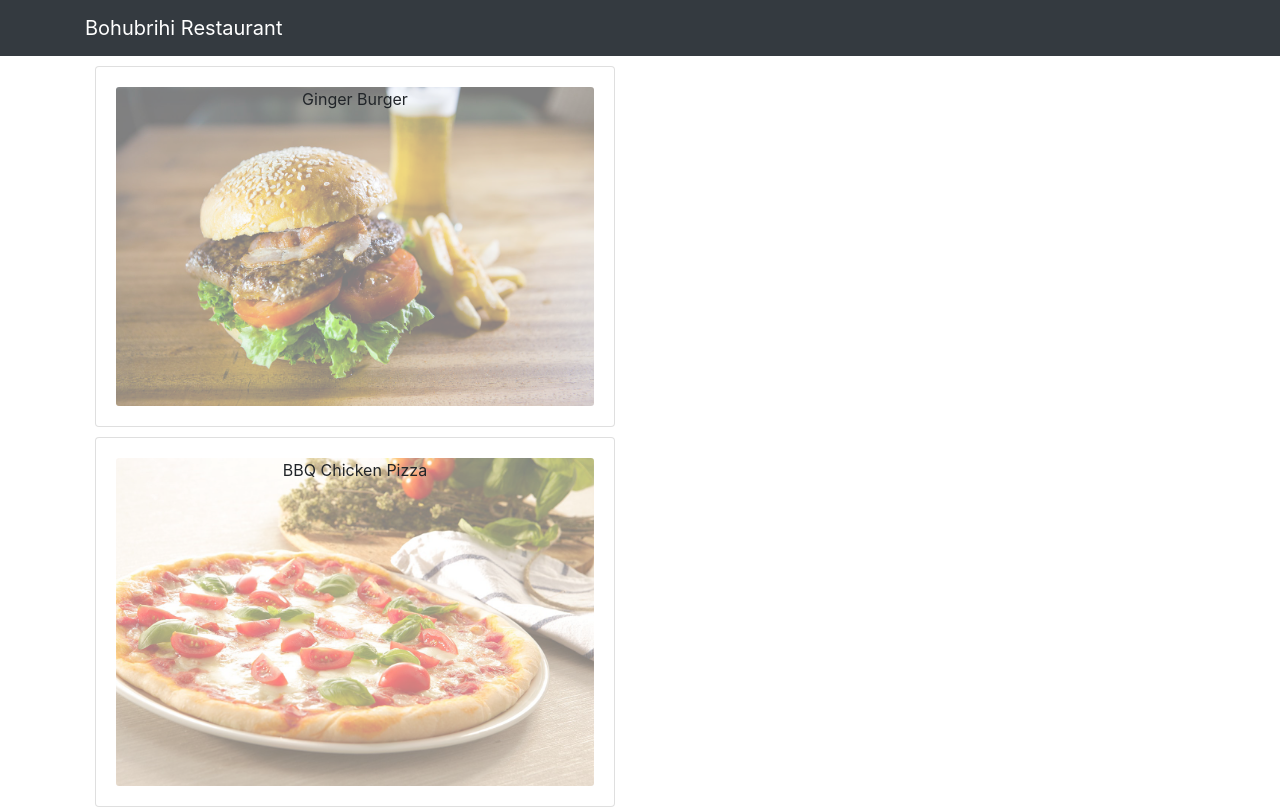
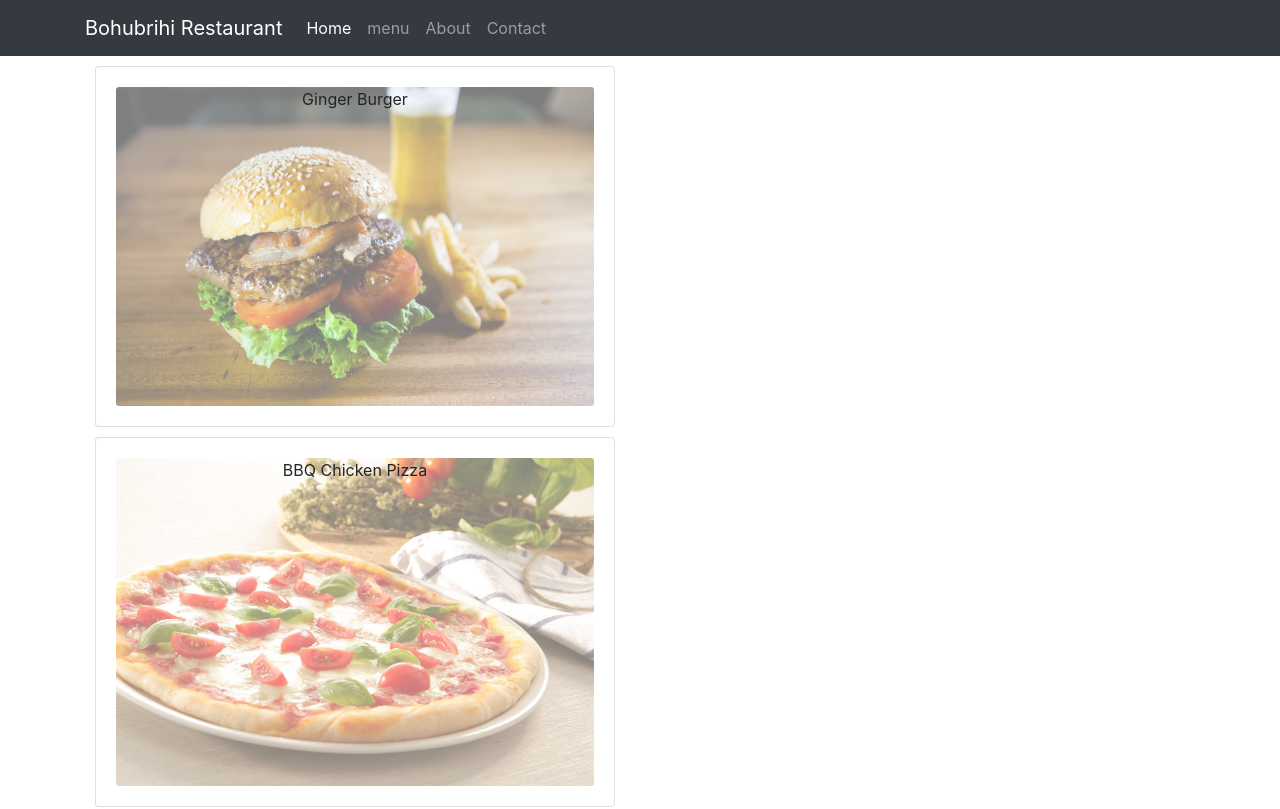
Before and after one commit to i-saiful/Bohubrihi-Restaurant, a React (Create React App) app: page /menu in a window 1280 px wide. Shown: the top 809 px of the page. Built offline with nearby package versions, Linux system fonts and the light colour scheme.

Commit message:
navigation design

```diff
--- a/src/components/header/Navigation.js
+++ b/src/components/header/Navigation.js
@@ -1,16 +1,49 @@
-import React from 'react'
-import {Navbar, NavbarBrand} from 'reactstrap';
+import React, { Component } from 'react'
+import { Navbar, NavbarBrand, Nav, NavItem, NavbarToggler, Collapse } from 'reactstrap';
+import { Link } from 'react-router-dom'
 
-function Navigation() {
+class Navigation extends Component {
+  constructor(props) {
+    super(props)
+    this.state = {
+      isNavOpen: false
+    }
+  }
+
+  navToggle = () => {
+    this.setState({
+      isNavOpen: !this.state.isNavOpen
+    })
+  }
+
+  render() {
     return (
       <div>
-        <Navbar dark color='dark'>
+        <Navbar dark color='dark' expand='sm'>
           <div className="container">
+            <NavbarToggler onClick={this.navToggle}/>
             <NavbarBrand href='/'>Bohubrihi Restaurant</NavbarBrand>
+            <Collapse navbar isOpen={this.state.isNavOpen}>
+              <Nav className='mr-auto' navbar>
+                <NavItem>
+                  <Link to='/' className='nav-link active'>Home</Link>
+                </NavItem>
+                <NavItem>
+                  <Link to='/menu' className='nav-link '>menu</Link>
+                </NavItem>
+                <NavItem>
+                  <Link to='/about' className='nav-link '>About</Link>
+                </NavItem>
+                <NavItem>
+                  <Link to='/contact' className='nav-link '>Contact</Link>
+                </NavItem>
+              </Nav>
+            </Collapse>
           </div>
         </Navbar>
       </div>
     )
   }
+}
 
 export default Navigation
```
Lines whose indentation alone changed are shown as unchanged.
